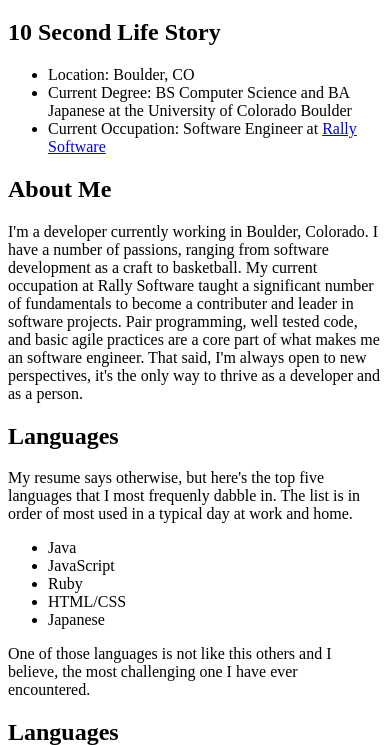
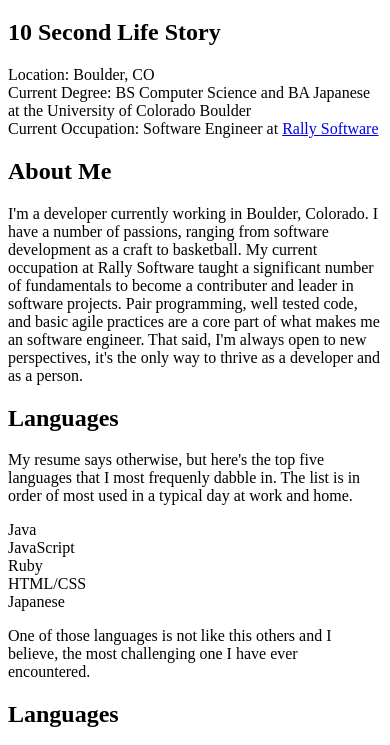
Before and after one commit to osulehria/personal-website, a plain HTML site: page index.html in a window 390 px wide. Shown: the part 61-806 px from the top of the page. Drawn offline with Linux system fonts and the light colour scheme.

Commit message:
Adding reset to ul and li elements for lists to render properly in IE11 mobile

```diff
--- a/index.html
+++ b/index.html
@@ -3,6 +3,7 @@
 <html lang="en">
 <head>
   <meta charset="utf-8">
+  <link rel="stylesheet" type="text/css" href="stylesheets/reset.css">
   <title>Omar Sulehria</title>
 </head>
 
--- /dev/null
+++ b/stylesheets/reset.css
@@ -0,0 +1,11 @@
+ul {
+    margin: 0;
+    padding: 0;
+    list-style: none;
+}
+
+ul, li {
+    margin: 0;
+    padding: 0;
+    list-style: none;
+}
```
